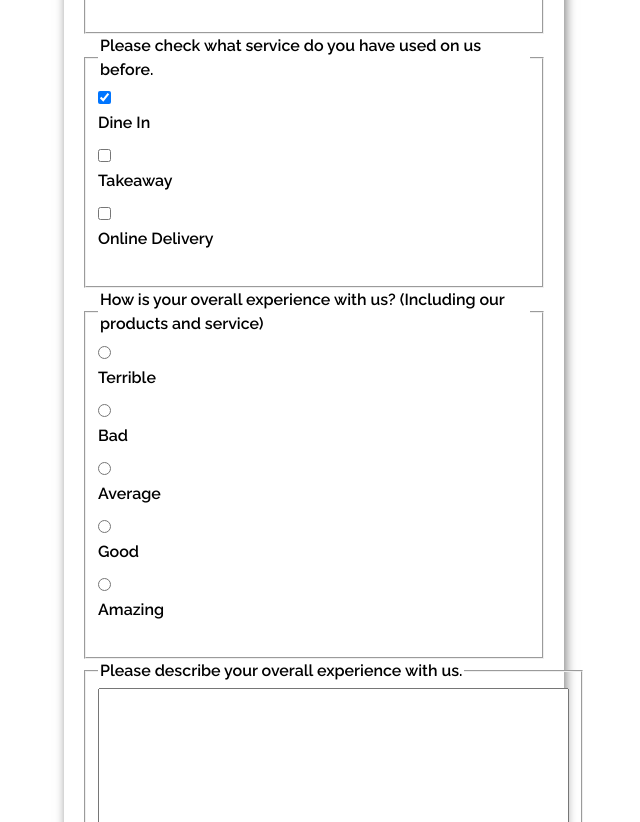
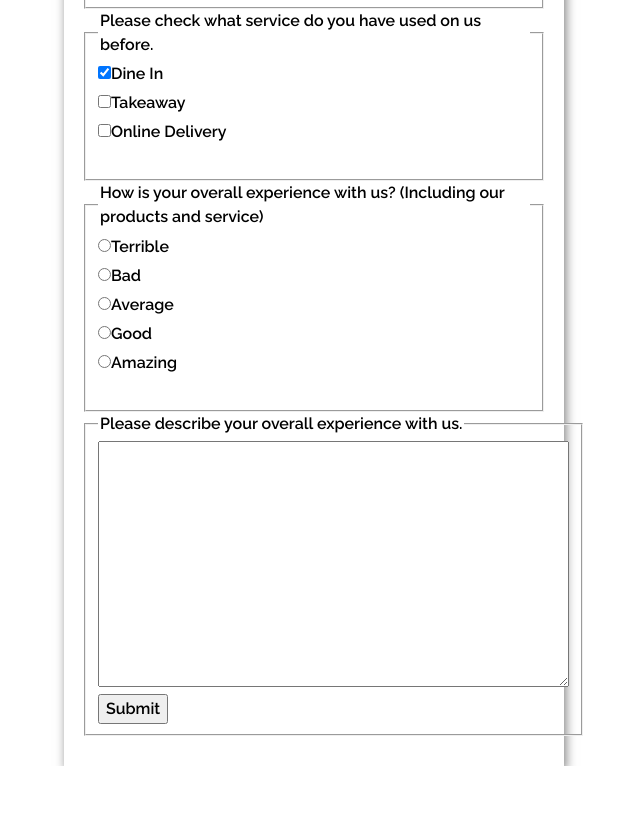
Before and after one commit to revou-fsse-1/w3-landing-website-mahdiharish, a plain HTML site: page index.html in a window 1280 px wide. Shown: the part 2228-3050 px from the top of the page, without its empty margins (326-966 px from the left). After the commit the page ends 2994 px from the top, so only its background shows below. Drawn offline with Linux system fonts and the light colour scheme.

Commit message:
change html in input checkbox and radio

```diff
--- a/index.css
+++ b/index.css
@@ -247,15 +247,13 @@ form {
 
 .form-info label {
   display: block;
-  margin-bottom: 10px;
+  margin-bottom: 5px;
 }
 
 .form-info input,
-.form-info select,
 .form-info textarea {
   border: 1px solid #777;
   border-radius: 2px;
-  font-family: inherit;
   padding: 10px;
   display: block;
   width: 95%;
--- a/index.html
+++ b/index.html
@@ -157,28 +157,31 @@
             Please check what service do you have used on us before.
           </legend>
           <div class="form-info">
+            <label for="dine-in">
               <input
                 id="dine-in"
                 type="checkbox"
                 name="service"
                 value="dine-in"
                 checked
-            />
-            <label for="dine-in">Dine In</label>
+              />Dine In</label
+            >
+            <label for="takeaway">
               <input
                 id="takeaway"
                 type="checkbox"
                 name="service"
                 value="takeaway"
-            />
-            <label for="takeaway">Takeaway</label>
+              />Takeaway</label
+            >
+            <label for="online-deliv">
               <input
                 id="online-deliv"
                 type="checkbox"
                 name="service"
                 value="online-deliv"
-            />
-            <label for="online-deliv">Online Delivery</label>
+              />Online Delivery</label
+            >
           </div>
         </fieldset>
         <fieldset>
@@ -187,31 +190,46 @@
             service)
           </legend>
           <div class="form-info">
+            <label for="terrible">
               <input
                 type="radio"
                 id="terrible"
                 name="feedback-rating"
                 value="terrible"
-            />
-            <label for="terrible">Terrible</label>
-            <input type="radio" id="bad" name="feedback-rating" value="bad" />
-            <label for="bad">Bad</label>
+              />Terrible</label
+            >
+            <label for="bad">
+              <input
+                type="radio"
+                id="bad"
+                name="feedback-rating"
+                value="bad"
+              />Bad</label
+            >
+            <label for="average">
               <input
                 type="radio"
                 id="average"
                 name="feedback-rating"
                 value="average"
-            />
-            <label for="average">Average</label>
-            <input type="radio" id="good" name="feedback-rating" value="good" />
-            <label for="good">Good</label>
+              />Average</label
+            >
+            <label for="good">
+              <input
+                type="radio"
+                id="good"
+                name="feedback-rating"
+                value="good"
+              />Good</label
+            >
+            <label for="amazing">
               <input
                 type="radio"
                 id="amazing"
                 name="feedback-rating"
                 value="amazing"
-            />
-            <label for="amazing">Amazing</label>
+              />Amazing</label
+            >
           </div>
         </fieldset>
         <fieldset>
```
Lines whose indentation alone changed are shown as unchanged.
